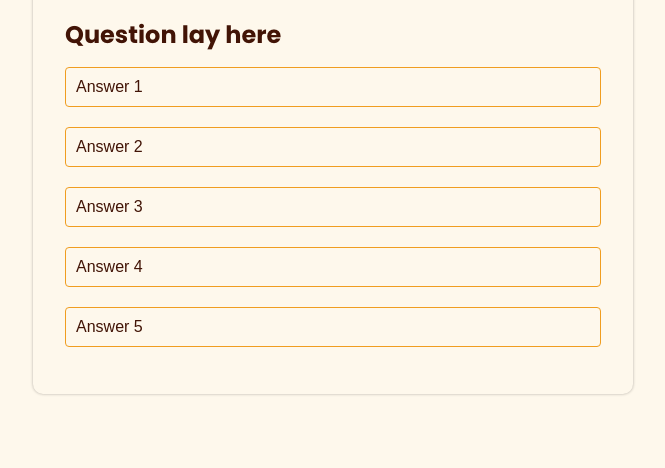
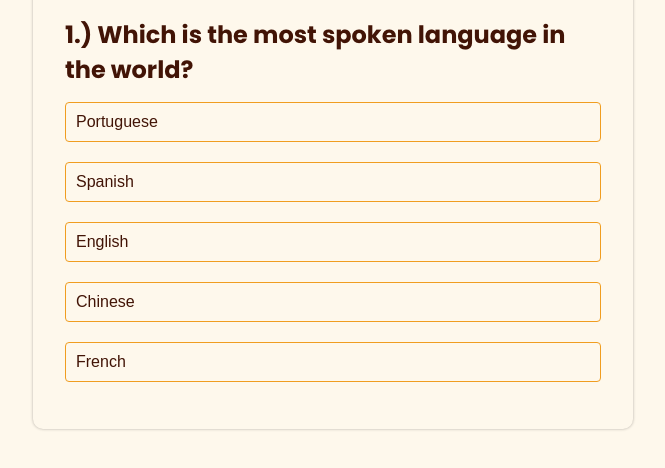
Before and after one commit to GregoriM04/quiz-app, a plain HTML site: page index.html in a window 1280 px wide. Shown: the part 282-750 px from the top of the page, without its empty margins (307-972 px from the left). Drawn offline with nearby package versions, Linux system fonts and the light colour scheme.

Commit message:
main functionality added

```diff
--- a/css/style.css
+++ b/css/style.css
@@ -89,7 +89,7 @@ header .title {
   padding: 20px 0 5px 0
 }
 
-.quiz h3 {
+.quiz .question {
   font-size: var(--ty-size-h3);
 }
 
@@ -110,10 +110,14 @@ header .title {
   cursor: pointer;
 }
 
-.btn:hover {
+.btn:hover:not([disabled]) {
   background-color: var(--hover-color);
   color: var(--light-color);
   transition: var(--trans-3s);
+}
+
+.btn:disabled {
+  cursor: no-drop;
 }
 
 .btn:active {
@@ -140,6 +144,18 @@ header .title {
   transition: var(--trans-3s);
 }
 
+.correct {
+  background-color: var(--success-color);
+  color: var(--light-color);
+  border: 1px solid var(--success-color);
+}
+
+.incorrect {
+  background-color: var(--danger-color);
+  color: var(--light-color);
+  border: 1px solid var(--danger-color);
+
+}
 
 /* Media queries - From Desktop to Mobile */
 /* Largest devices (1400px and down) */
--- a/index.html
+++ b/index.html
@@ -1,5 +1,6 @@
 <!DOCTYPE html>
 <html lang="en">
+
 <head>
     <meta charset="UTF-8">
     <meta name="viewport" content="width=device-width, initial-scale=1.0">
@@ -16,8 +17,8 @@
 
     <title>Quiz app</title>
 </head>
+
 <body>
-
 </body>
 <header>
     <h1 class="title">Quiz app</h1>
@@ -25,7 +26,7 @@
 <main class="app">
     <h2 class="quiz-topic">General questions</h2>
     <div class="quiz">
-            <h3>Question lay here</h3>
+        <h3 class="question" id="question">Question lay here</h3>
     </div>
     <div class="answer-btn" id="answer-btn">
         <button class="btn">Answer 1</button>
@@ -34,7 +35,7 @@
         <button class="btn">Answer 4</button>
         <button class="btn">Answer 5</button>
     </div>
-        <button class="next-btn">Next<ion-icon name="chevron-forward-outline"></ion-icon> </button>
+    <button class="next-btn" id="next-btn">Next<ion-icon name="chevron-forward-outline"></ion-icon></button>
 </main>
 
 <!-- IonIcons -->
@@ -44,4 +45,5 @@
 <!-- Main JS file -->
 <script src="./main.js"></script>
 </body>
+
 </html>
--- a/main.js
+++ b/main.js
@@ -0,0 +1,150 @@
+//  Quiz questions
+const generalQuestions = [
+  {
+    question: "Which is the most spoken language in the world?",
+    answers: [
+      { option: "Portuguese", correct: false },
+      { option: "Spanish", correct: false },
+      { option: "English", correct: true },
+      { option: "Chinese", correct: false },
+      { option: "French", correct: false },
+    ],
+  },
+  {
+    question: "Which is the largest country in America?",
+    answers: [
+      { option: "Russia", correct: false },
+      { option: "United States", correct: false },
+      { option: "Mexico", correct: false },
+      { option: "Brazil", correct: false },
+      { option: "Canada", correct: true },
+    ],
+  },
+  {
+    question: "Which is the lasgest animal in the world?",
+    answers: [
+      { option: "Shark", correct: false },
+      { option: "Elephant", correct: false },
+      { option: "Giraffe", correct: false },
+      { option: "Blue whale", correct: true },
+      { option: "Rino", correct: false },
+    ],
+  },
+  {
+    question: "Which is the smallest coutry in the world?",
+    answers: [
+      { option: "Trinidad and Tobago", correct: false },
+      { option: "Puerto Rico", correct: false },
+      { option: "Vatican City", correct: true },
+      { option: "Austria", correct: false },
+      { option: "Nepal", correct: false },
+    ],
+  },
+  {
+    question: "Romania belongs to: ",
+    answers: [
+      { option: "America", correct: false },
+      { option: "Oceania", correct: false },
+      { option: "Africa", correct: false },
+      { option: "Asia", correct: false },
+      { option: "Europe", correct: true },
+    ],
+  },
+];
+
+const questionElement = document.getElementById("question");
+const answerButtons = document.getElementById("answer-btn");
+const nextButton = document.getElementById("next-btn");
+let nextButtonIcon = document.createElement("ion-icon");
+
+let currentQuestionIndex = 0;
+let score = 0;
+
+function startQuiz() {
+  currentQuestionIndex = 0;
+  score = 0;
+  nextButton.innerHTML = "Next";
+  nextButtonIcon.setAttribute("name", "chevron-forward-outline");
+  nextButton.appendChild(nextButtonIcon);
+  showQuestion();
+}
+
+function showQuestion() {
+  // remove previous answer options
+  resetState();
+
+  // display the current question
+  let currentQuestion = generalQuestions[currentQuestionIndex];
+  let questionNumber = currentQuestionIndex + 1;
+  questionElement.innerHTML = questionNumber + ".) " + currentQuestion.question;
+
+  // display its answers
+  currentQuestion.answers.forEach((answer) => {
+    const button = document.createElement("button");
+    button.innerHTML = answer.option;
+    button.classList.add("btn");
+    answerButtons.appendChild(button);
+
+    // clicky event
+    if (answer.correct) {
+      button.dataset.correct = answer.correct;
+    }
+    button.addEventListener("click", selectAnswer);
+  });
+}
+
+function resetState() {
+  nextButton.style.display = "none";
+  while (answerButtons.firstChild) {
+    answerButtons.removeChild(answerButtons.firstChild);
+  }
+}
+
+function selectAnswer(e) {
+  const selectedBtn = e.target;
+  const isCorrect = selectedBtn.dataset.correct === "true";
+  if (isCorrect) {
+    selectedBtn.classList.add("correct");
+    score++;
+  } else {
+    selectedBtn.classList.add("incorrect");
+  }
+
+  // look and display correct option
+  Array.from(answerButtons.children).forEach((button) => {
+    if (button.dataset.correct === "true") {
+      button.classList.add("correct");
+    }
+    button.disabled = true;
+  });
+  nextButton.style.display = "flex";
+}
+
+function showScore() {
+  resetState();
+
+  questionElement.innerHTML = `You get ${score} out of ${generalQuestions.length}!`;
+  nextButton.innerHTML = "Play Again";
+  nextButtonIcon.setAttribute("name", "play");
+  nextButton.appendChild(nextButtonIcon);
+  nextButton.style.display = "flex";
+}
+
+function handleNextButton() {
+  currentQuestionIndex++;
+  if (currentQuestionIndex < generalQuestions.length) {
+    showQuestion();
+  } else {
+    showScore();
+  }
+}
+
+nextButton.addEventListener("click", () => {
+  if (currentQuestionIndex < generalQuestions.length) {
+    handleNextButton();
+  } else {
+    startQuiz();
+  }
+});
+
+startQuiz();
```
Lines whose indentation alone changed are shown as unchanged.
